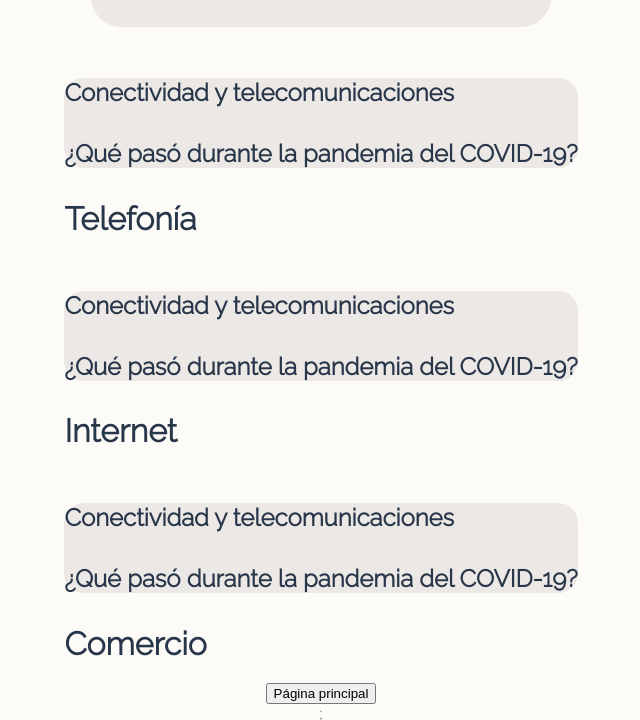
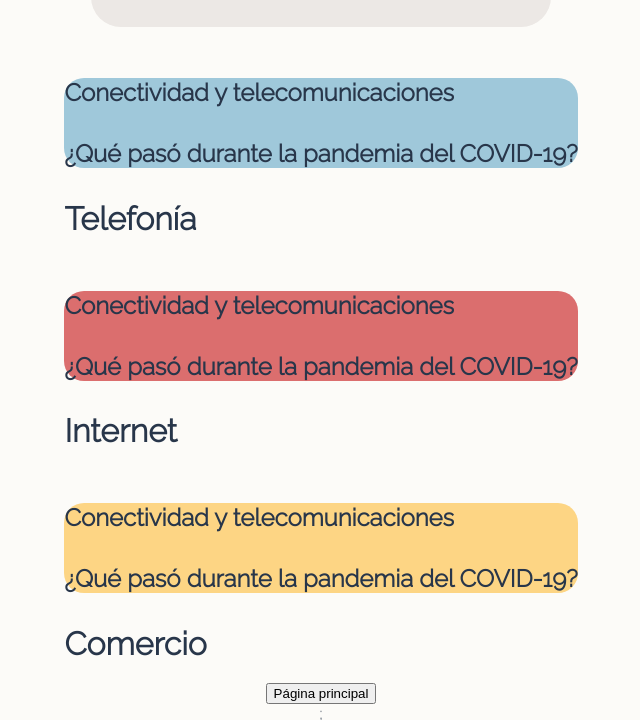
Before and after one commit to pensamientovisual/grupo1-2021-2, a plain HTML site: page E2/e2.html in a window 1280 px wide. Shown: the part 1055-1775 px from the top of the page, without its empty margins (319-959 px from the left). Drawn offline with nearby package versions, Linux system fonts and the light colour scheme.

Commit message:
colores subtitulos

```diff
--- a/E2/e2.css
+++ b/E2/e2.css
@@ -105,16 +105,16 @@ div.i3:hover {
 }
 div.titulotelefonia {
   border-radius: 20px;
-  background-color: #ece8e5;
+  background-color: #9fc8da;
   margin: auto;
 }
 div.titulointernet {
   border-radius: 20px;
-  background-color: #ece8e5;
+  background-color: #db6e6e;
   margin: auto;
 }
 div.titulocomercio {
   border-radius: 20px;
-  background-color: #ece8e5;
+  background-color: #fdd584;
   margin: auto;
 }
```
